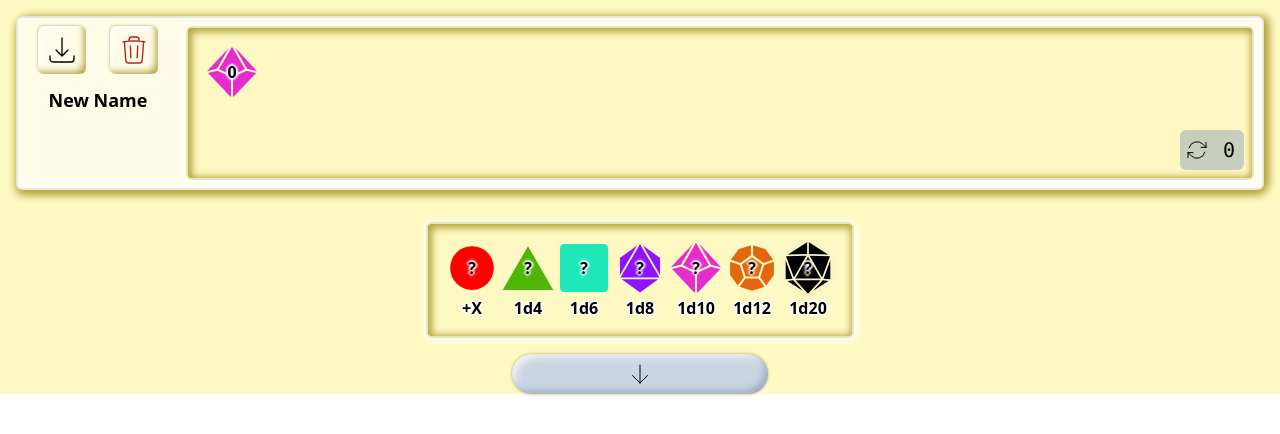
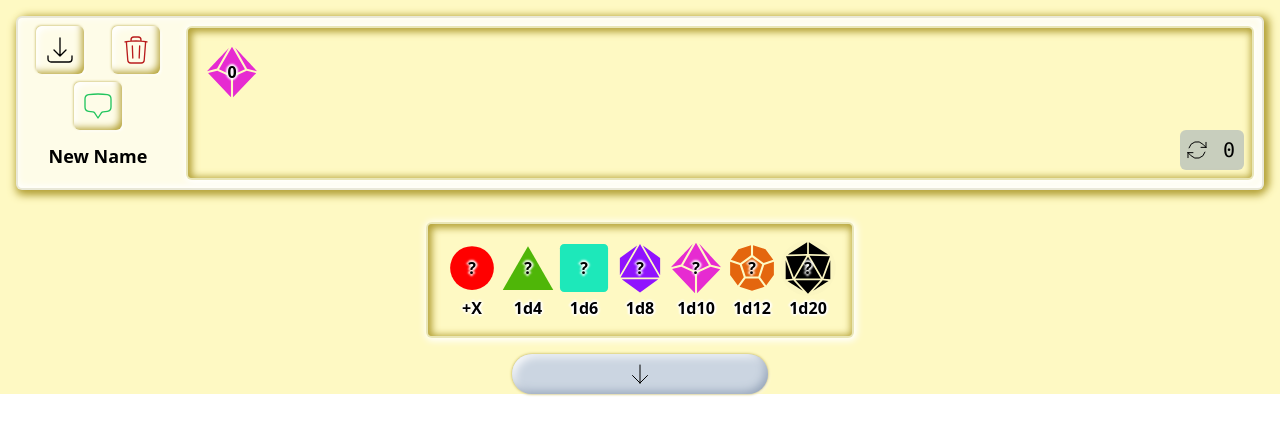
Before and after one commit to Lethargie1/Maptool-DiceTray, a Svelte app: page / in a window 1280 px wide. Shown: the top 434 px of the page. Built offline with nearby package versions, Linux system fonts and the light colour scheme; the HTML template or start-up script is replaced by a standard one.

Commit message:
added notification button

```diff
--- a/src/Icon.svelte
+++ b/src/Icon.svelte
@@ -33,6 +33,11 @@
             box:24,
             name:"save",
             svg:` <path stroke-linecap="round" stroke-linejoin="round" d="M3 16.5v2.25A2.25 2.25 0 005.25 21h13.5A2.25 2.25 0 0021 18.75V16.5M16.5 12L12 16.5m0 0L7.5 12m4.5 4.5V3" />`
+        },
+        {
+            box:24,
+            name:"chat",
+            svg:`<path stroke-linecap="round" stroke-linejoin="round" d="M2.25 12.76c0 1.6 1.123 2.994 2.707 3.227 1.068.157 2.148.279 3.238.364.466.037.893.281 1.153.671L12 21l2.652-3.978c.26-.39.687-.634 1.153-.67 1.09-.086 2.17-.208 3.238-.365 1.584-.233 2.707-1.626 2.707-3.228V6.741c0-1.602-1.123-2.995-2.707-3.228A48.394 48.394 0 0012 3c-2.392 0-4.744.175-7.043.513C3.373 3.746 2.25 5.14 2.25 6.741v6.018z" />`
         }
     ];
     $: displayIcon = icons.find((e) => e.name === name);
--- a/src/UnsavedDiceTray.svelte
+++ b/src/UnsavedDiceTray.svelte
@@ -12,11 +12,14 @@
 
 
     let trayName;
-    const unsubscribe = trayContent.subscribe((value) => (trayName = value.name));
+    let sendToChat;
+    const unsubscribe = trayContent.subscribe((value) => {
+        trayName = value.name; sendToChat = value.sendNotification
+    });
     onDestroy(unsubscribe);
+
     //let trayName = $trayContent.name
     $: trayContent.changeName(trayName)
-
 
     function handleDiceRemoveId(dice) {
         trayContent.remove(dice)
@@ -52,12 +55,15 @@
 <div class="globalContainer ">
     <div class="flex shadowy w-full">
     <div  class="leftHeader"  >
-        <div class="flex justify-around">
+        <div class="flex justify-around flex-wrap gap-2">
             <div class:iconWrapper={true} on:click={() => handleSave()}>
                 <Icon name="save" class="w-8 h-8" />
             </div>
             <div class:iconWrapper={true} on:click={()=>handleDeleteAll()}>
                 <Icon name="garbage" class="stroke-red-700 w-8 h-8"/>
+            </div>
+            <div class:iconWrapper={sendToChat} class:iconWrapperClicked={!sendToChat} on:click={()=>trayContent.toggleNotification()}>
+                <Icon name="chat" class={`${sendToChat ? "stroke-green-500": "stroke-red-700"} w-8 h-8`} />
             </div>
         </div>
         <input
@@ -93,6 +99,11 @@
         box-shadow: -5px -5px 7px -3px rgb(182, 164, 60) inset, 5px 5px 7px -3px #ffffff inset,
             -1px -1px 3px -1px rgb(182, 164, 60), 2px 2px 3px -1px #ffffff
     }
+    .iconWrapperClicked{
+        @apply  hover:bg-slate-500 hover:bg-opacity-50 rounded-md p-2 bg-opacity-50 bg-yellow-100;
+        box-shadow: 5px 5px 7px -3px rgb(182, 164, 60) inset, -3px -3px 5px -3px rgb(182, 164, 60) inset,
+            1px 1px 3px -1px rgb(182, 164, 60), -2px -2px 3px -1px #ffffff
+    }
     .leftHeader {
         @apply p-2 flex justify-start flex-col rounded-l-md gap-2 items-stretch w-40
     }
--- a/src/diceStore.js
+++ b/src/diceStore.js
@@ -5,6 +5,7 @@ import { DiceObj } from "./DiceObj";
 import { runArbitraryMacroJson } from "./macroCom";
 
 export let trayContent = createTrayStore()
+
 
 let messager = {
     postUpdate: () => null
@@ -16,7 +17,8 @@ function createTrayStore() {
     const { subscribe, update } = writable(
         {
             name: "New Name",
-            diceList: [new DiceObj(10)]
+            diceList: [new DiceObj(10)],
+            sendNotification: true
         });
 
     return {
@@ -24,6 +26,9 @@ function createTrayStore() {
         changeName: (name) => {
             update( state => {state.name=name; return {...state}})
         }  ,
+        toggleNotification: () =>{
+            update( state => {state.sendNotification= !state.sendNotification; return {...state}})
+        },
         add: createAddDice(update),
         remove: createRemoveDice(update),
         startRoll: createStartRollDice(update),
@@ -43,6 +48,7 @@ function createAddDice(update) {
                 target: DiceObj.infoFrom(newDice),
                 diceList: state.diceList.map(x => DiceObj.infoFrom(x))
             }
+            if (state.sendNotification)
                 messager.postUpdate(message)
             return state
         });
@@ -61,6 +67,7 @@ function createRemoveDice(update) {
                 target: DiceObj.infoFrom(dice),
                 diceList: state.diceList.map(x => DiceObj.infoFrom(x))
             }
+            if (state.sendNotification)
                 messager.postUpdate(message)
             return state;
         });
@@ -81,6 +88,7 @@ function createStartRollDice(update) {
                     target: DiceObj.infoFrom(selected),
                     diceList: state.diceList.map(x => DiceObj.infoFrom(x))
                 }
+                if (state.sendNotification)
                     messager.postUpdate(message)
             }
             selected.rolling = true
@@ -106,6 +114,7 @@ function createRollConclude(update) {
                 target: DiceObj.infoFrom(selected),
                 diceList: state.diceList.map(x => DiceObj.infoFrom(x))
             }
+            if (state.sendNotification)
                 messager.postUpdate(message)
             return state
         })
@@ -129,6 +138,7 @@ function createClearDice(update) {
                 target: null,
                 diceList: null
             }
+            if (state.sendNotification)
                 messager.postUpdate(message)
             return replaceStateDiceList(state,[])
         })
@@ -145,6 +155,7 @@ function createReplaceAllDice(update) {
                 target: null,
                 diceList: newState.diceList.map(x => DiceObj.infoFrom(x))
             }
+            if (state.sendNotification)
                 messager.postUpdate(message)
             return newState
         })
```
Lines whose indentation alone changed are shown as unchanged.
